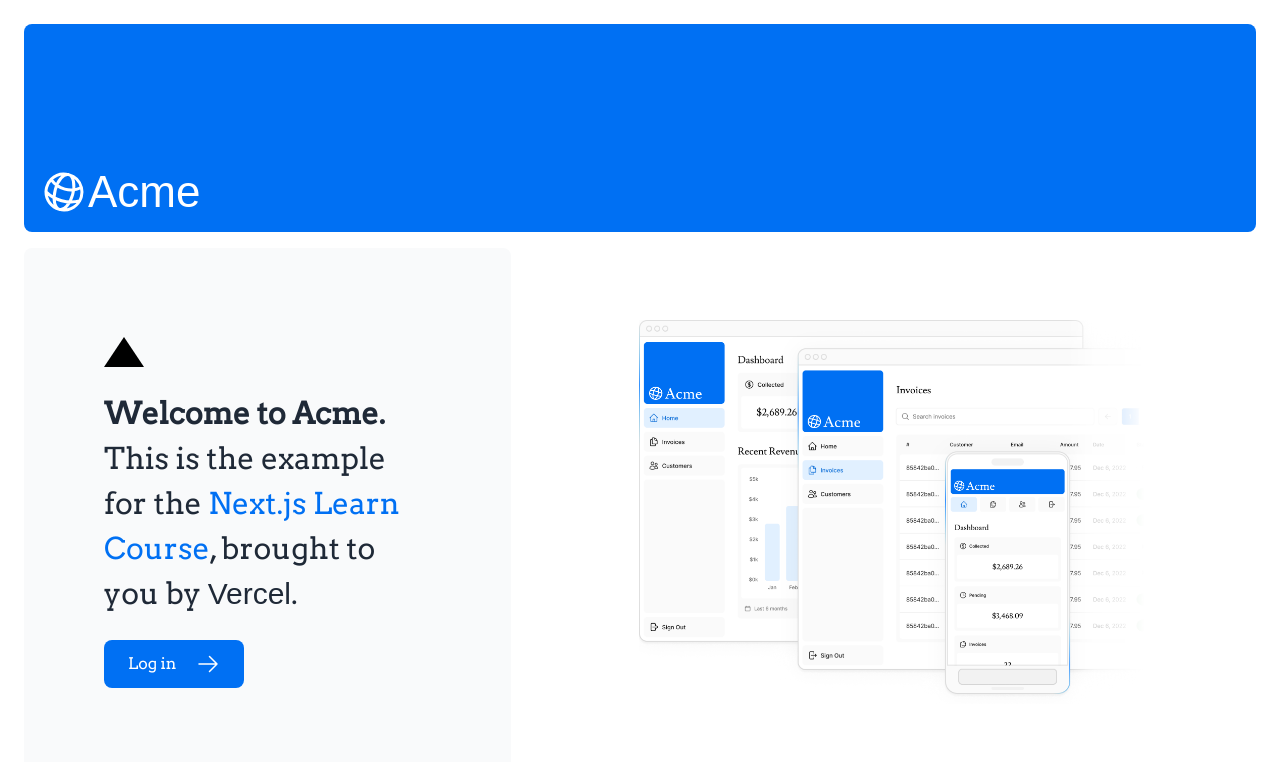
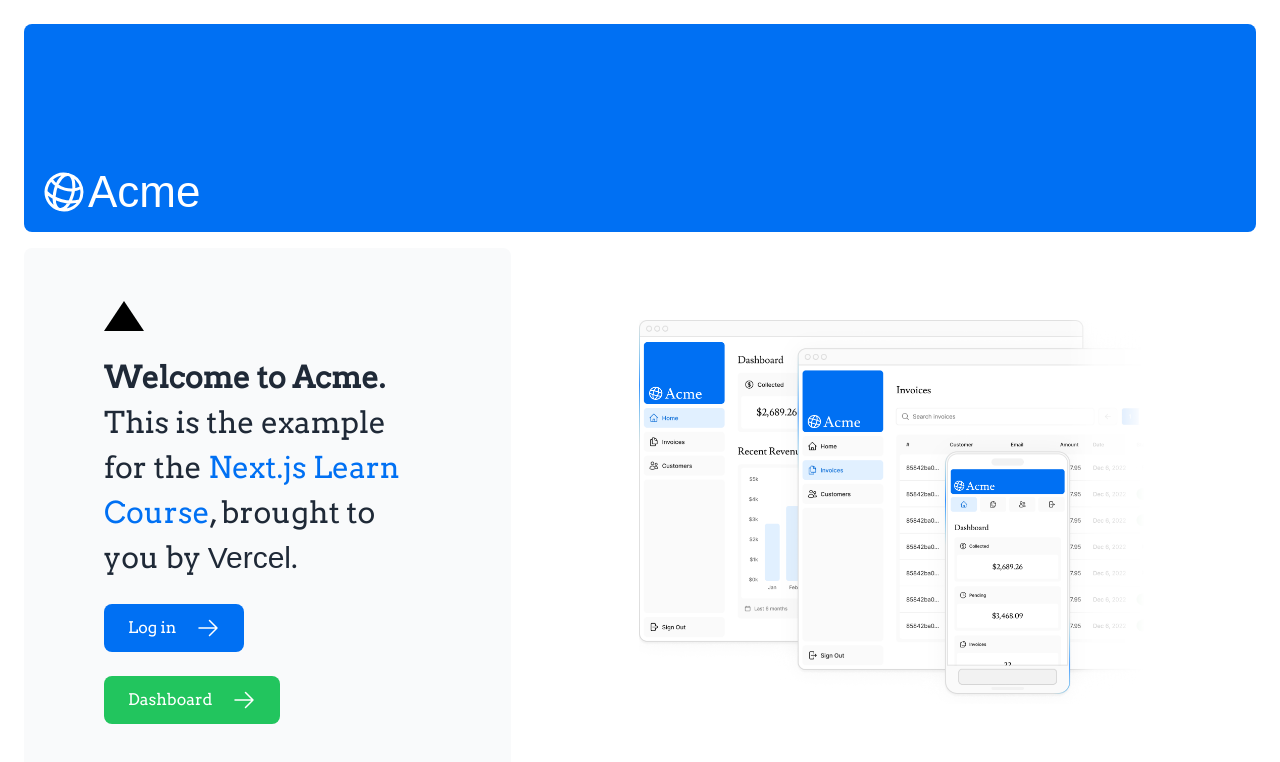
Before and after one commit to daniel-c-harvey/acme-dashboard, a Next.js app: page / in a window 1280 px wide. Shown: the top 762 px of the page. Built offline with nearby package versions, Linux system fonts and the light colour scheme; a web font is replaced by a local one.

Commit message:
Chapter 8: Static and Dynamic Rendering

```diff
--- a/app/lib/data.ts
+++ b/app/lib/data.ts
@@ -1,4 +1,4 @@
-import sql from '@/app/data/sql'
+import sql from '@/app/lib/sql'
 import {
   CustomerField,
   CustomersTableType,
@@ -14,12 +14,12 @@
     // Artificially delay a response for demo purposes.
     // Don't do this in production :)
 
-    // console.log('Fetching revenue data...');
-    // await new Promise((resolve) => setTimeout(resolve, 3000));
+    console.log('Fetching revenue data...');
+    await new Promise((resolve) => setTimeout(resolve, 3000));
 
     const data = await sql<Revenue[]>`SELECT month, revenue FROM revenue`;
 
-    // console.log('Data fetch completed after 3 seconds.');
+    console.log('Data fetch completed after 3 seconds.');
 
     return data;
   } catch (error) {
--- a/app/page.tsx
+++ b/app/page.tsx
@@ -27,6 +27,12 @@
           >
             <span>Log in</span> <ArrowRightIcon className="w-5 md:w-6" />
           </Link>
+          <Link
+              href="/dashboard"
+              className="flex items-center gap-5 self-start rounded-lg bg-green-500 px-6 py-3 text-sm font-medium text-white transition-colors hover:bg-green-400 md:text-base"
+          >
+            <span>Dashboard</span> <ArrowRightIcon className="w-5 md:w-6" />
+          </Link>
         </div>
         <div className="flex items-center justify-center p-6 md:w-3/5 md:px-28 md:py-12">
           <Image
--- a/app/query/route.ts
+++ b/app/query/route.ts
@@ -1,4 +1,4 @@
-import sql from '@/app/data/sql';
+import sql from '@/app/lib/sql';
 
 async function listInvoices() {
 	const data = await sql`
```
Also changed, not shown: app/lib/sql.ts (renamed from app/data/sql.ts).
